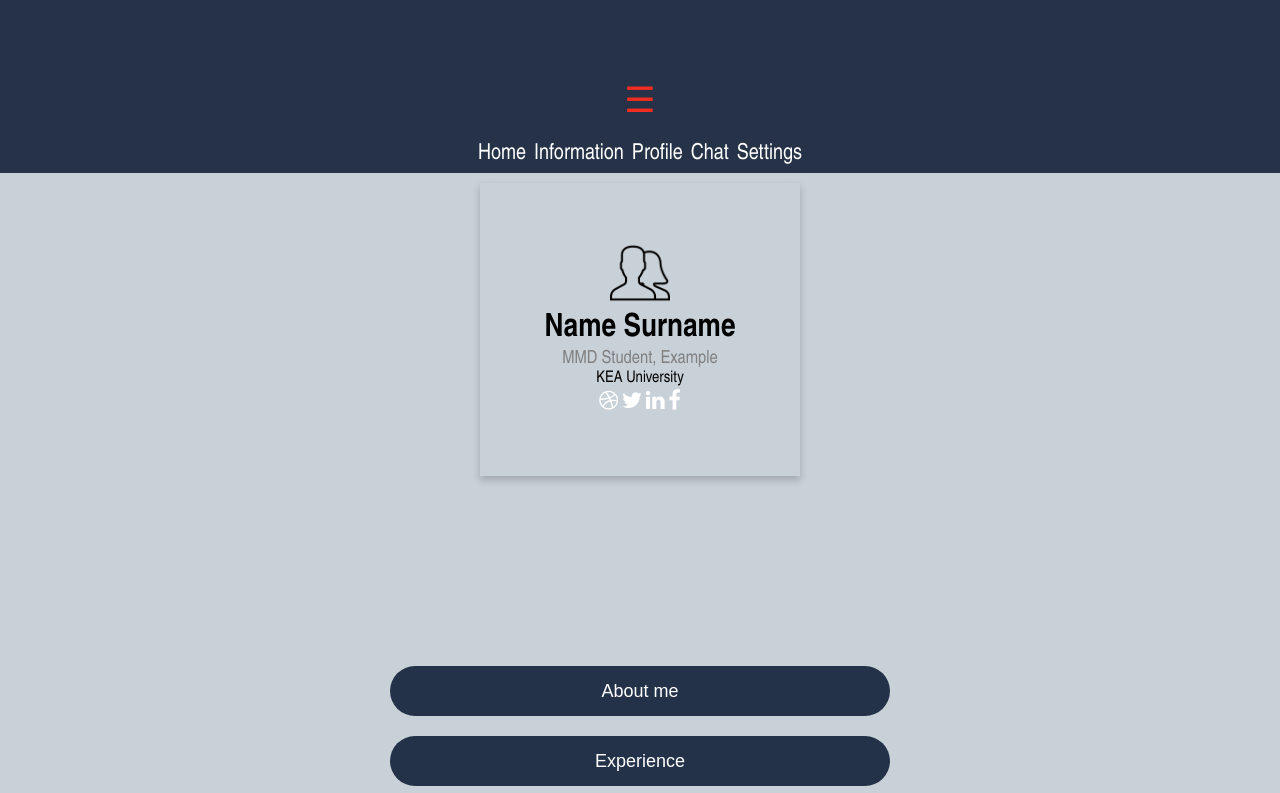
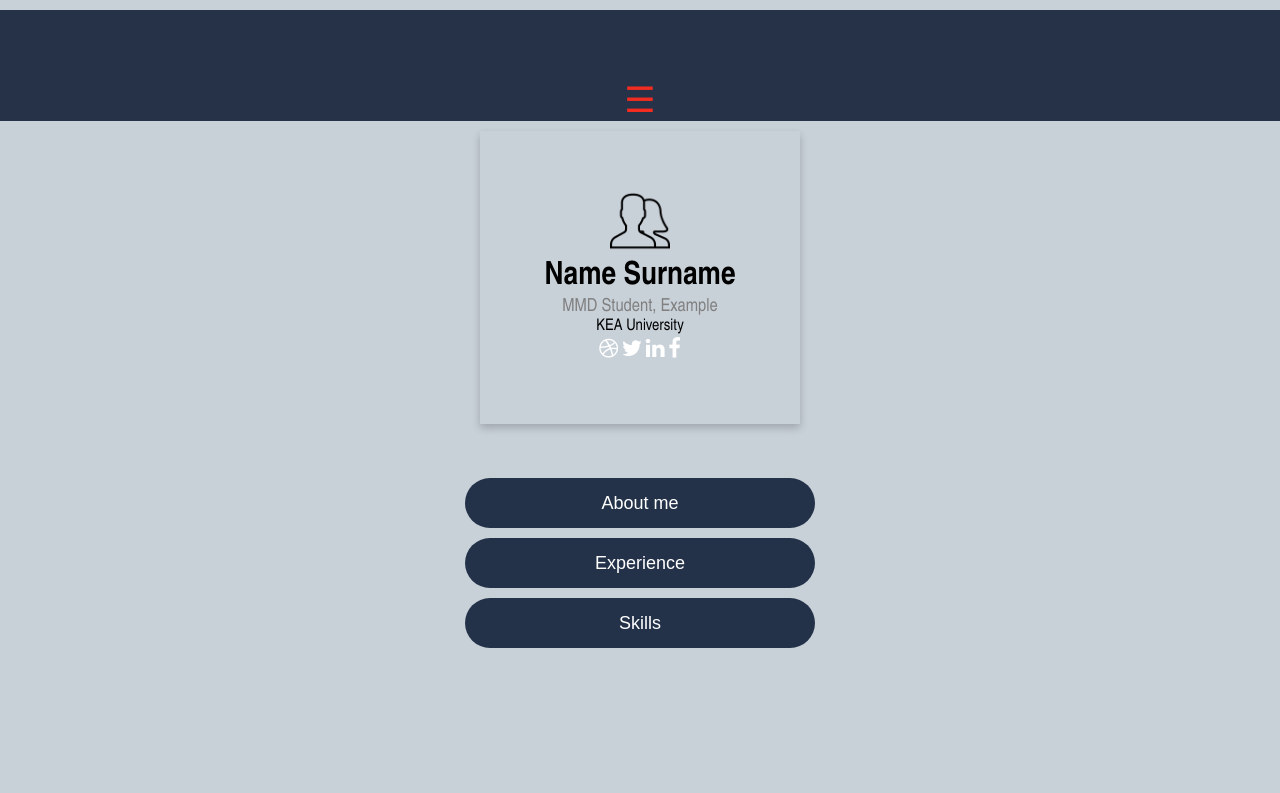
Before and after one commit to renatemeimere/theme4-fronter-prototype, a plain HTML site: page profile.html in a window 1280 px wide. Shown: the top 793 px of the page. Drawn offline with Linux system fonts and the light colour scheme.

Commit message:
change css name, clean up

```diff
--- a/log-in.css
+++ b/main.css
@@ -193,33 +193,6 @@ header {
   font-size: 35px;
 }
 
-
-#content {
-  display: grid;
-  grid-template-columns: 1fr;
-  grid-template-rows: 0.05fr 1fr;
-  max-width: 960px margin: 0 auto;
-  grid-gap: 10px;
-  grid-template-areas:
-    "nav"
-    "form";
-}
-
-.nav {
-  grid-area: nav;
-}
-
-.form {
-  grid-area: form;
-}
-
-@media only screen and (max-width: 500px) {
-  label {
-    display: block;
-    cursor: pointer;
-
-  }
-
   .menu {
     text-align: center;
     width: 100%;
@@ -299,16 +272,16 @@ a:hover {
 .signin {
   display: block;
   height: 50px;
-  width: 500px;
+  width: 350px;
   background-color: #233249;
   border: none;
   border-radius: 25px;
-  margin: 10em auto 0 auto;
+  margin: 3em auto 0 auto;
   padding: 0;
 }
 
 .next-btns {
-  margin-top: 0;
+  margin-top: 10px;
 }
 
 .btns {
--- a/profile.html
+++ b/profile.html
@@ -5,7 +5,7 @@
     <meta charset="UTF-8">
     <meta name="viewport" content="width=device-width, initial-scale=1.0">
     <meta http-equiv="X-UA-Compatible" content="ie=edge">
-    <link rel="stylesheet" type="text/css" href="log-in.css">
+    <link rel="stylesheet" type="text/css" href="main.css">
     <link rel="stylesheet" href="https://cdnjs.cloudflare.com/ajax/libs/font-awesome/4.7.0/css/font-awesome.min.css">
 
     <title>Login</title>
@@ -22,7 +22,7 @@
                     <label for="menu">&#9776;</label>
                     <input type="checkbox" id="menu" />
                     <div class="menu">
-                        <a href="index-fronter.html">Home</a>
+                        <a href="index.html">Home</a>
                         <a href="#information">Information</a>
                         <a href="profile.html">Profile</a>
                         <a href="#chat">Chat</a>
@@ -147,6 +147,7 @@
                 <img src="icons/NOTIFICATION.svg" alt="notification icon">
             </a>
         </footer>
+    </div>
 
 </body>
 
```
Also changed, not shown: index.html (+2 -2 lines), log-in.html (+1 -1 lines).
